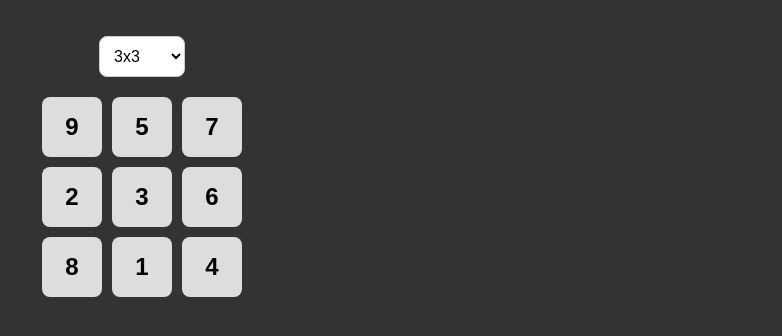
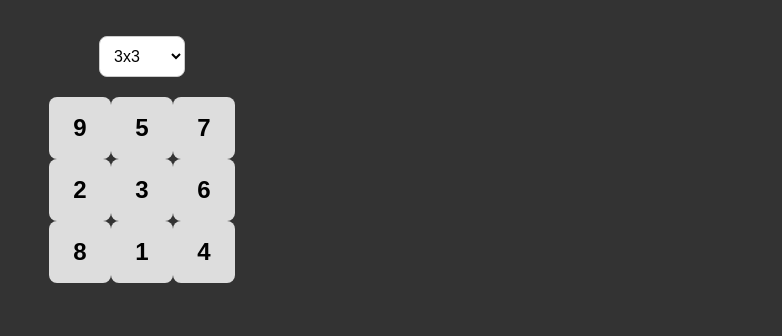
Before and after one commit to aeclipsia/DAW2_Cliente, a plain HTML site: page Ejercicios Hoja 7 Alumnos/Hoja 7 Ejercicio 5.html in a window 1280 px wide. Shown: the part 82-418 px from the top of the page, without its empty margins (498-1280 px from the left). Drawn offline with Linux system fonts and the light colour scheme.

Commit message:
19/11/2024

```diff
--- a/Ejercicios Hoja 7 Alumnos/Hoja 7 Ejercicio 5.html
+++ b/Ejercicios Hoja 7 Alumnos/Hoja 7 Ejercicio 5.html
@@ -20,43 +20,37 @@
         animation: fadeIn 1s ease;
       }
       #game {
-        display: grid;
-        gap: 10px;
         margin-top: 20px;
         justify-content: center;
         transition: transform 0.5s ease;
       }
-      .cell {
-        display: flex;
-        justify-content: center;
-        align-items: center;
-        background-color: #ddd;
+      table {
+        border-collapse: collapse;
+      }
+      td {
+        border: none;
+        text-align: center;
         width: 60px;
         height: 60px;
         font-size: 24px;
         font-weight: bold;
-        border-radius: 8px;
         cursor: pointer;
         transition: background-color 0.3s, transform 0.2s;
+        background-color: #ddd;
+        border-radius: 8px;
       }
-      .cell:hover {
+      td:hover {
         background-color: #bbb;
         transform: scale(1.1);
       }
-      .cell:active {
-        background-color: #bbb;
-        transform: scale(1);
-      }
-      .correct {
+      td.correct {
         background-color: #4caf50;
         color: white;
-        animation: correctAnimation 0.5s ease-in-out;
         pointer-events: none;
       }
-      .incorrect {
+      td.incorrect {
         background-color: #f44336;
         color: white;
-        animation: incorrectAnimation 0.5s ease-in-out;
       }
       #result {
         margin-top: 20px;
@@ -110,18 +104,6 @@
           transform: translateY(0);
         }
       }
-      @keyframes correctAnimation {
-        50% {
-          background-color: #4caf50;
-          transform: scale(1.2);
-        }
-      }
-      @keyframes incorrectAnimation {
-        50% {
-          background-color: #f44336;
-          transform: scale(1.2);
-        }
-      }
     </style>
   </head>
   <body>
@@ -168,18 +150,27 @@
       function renderBoard(values, size) {
         let game = document.getElementById("game");
         game.innerHTML = "";
-        game.style.gridTemplateColumns = `repeat(${size}, 60px)`;
 
-        values.forEach((num) => {
-          let cell = document.createElement("div");
-          cell.className = "cell";
-          cell.textContent = num;
-          cell.onclick = () => checkCell(cell, num);
-          game.appendChild(cell);
-        });
+        // Create a table element
+        let table = document.createElement("table");
 
-        game.style.transform = "scale(0.5)";
-        setTimeout(() => (game.style.transform = "scale(1)"), 50);
+        // Populate the table rows and cells
+        for (let i = 0; i < size; i++) {
+          let tr = document.createElement("tr");
+          for (let j = 0; j < size; j++) {
+            let td = document.createElement("td");
+            td.textContent = values[i * size + j]; // Access the corresponding value
+            td.onclick = () => checkCell(td, values[i * size + j]);
+            tr.appendChild(td);
+          }
+          table.appendChild(tr);
+        }
+
+        // Add the table to the game container
+        game.appendChild(table);
+
+        // Optional: Reset game appearance scaling
+        game.style.transform = "scale(1)";
       }
 
       function checkCell(cell, num) {
@@ -188,11 +179,11 @@
         }
 
         if (num === current) {
-          cell.className = "cell correct";
+          cell.className = "correct";
           current++;
           if (current > gridSize * gridSize) showResult();
         } else {
-          cell.className = "cell incorrect";
+          cell.className = "incorrect";
           errors++;
         }
       }
@@ -213,6 +204,7 @@
         gridSize = parseInt(document.getElementById("boardSize").value);
         current = 1;
         errors = 0;
+        started = false; // Ensure timer does not start prematurely
         let values = generateValues(gridSize);
         renderBoard(values, gridSize);
         document.getElementById("result").textContent = "";
@@ -225,7 +217,6 @@
         errors = 0;
         document.getElementById("resetButton").style.display = "none";
         updateBoard();
-        startTimer();
       }
 
       function resetTimer() {
```
